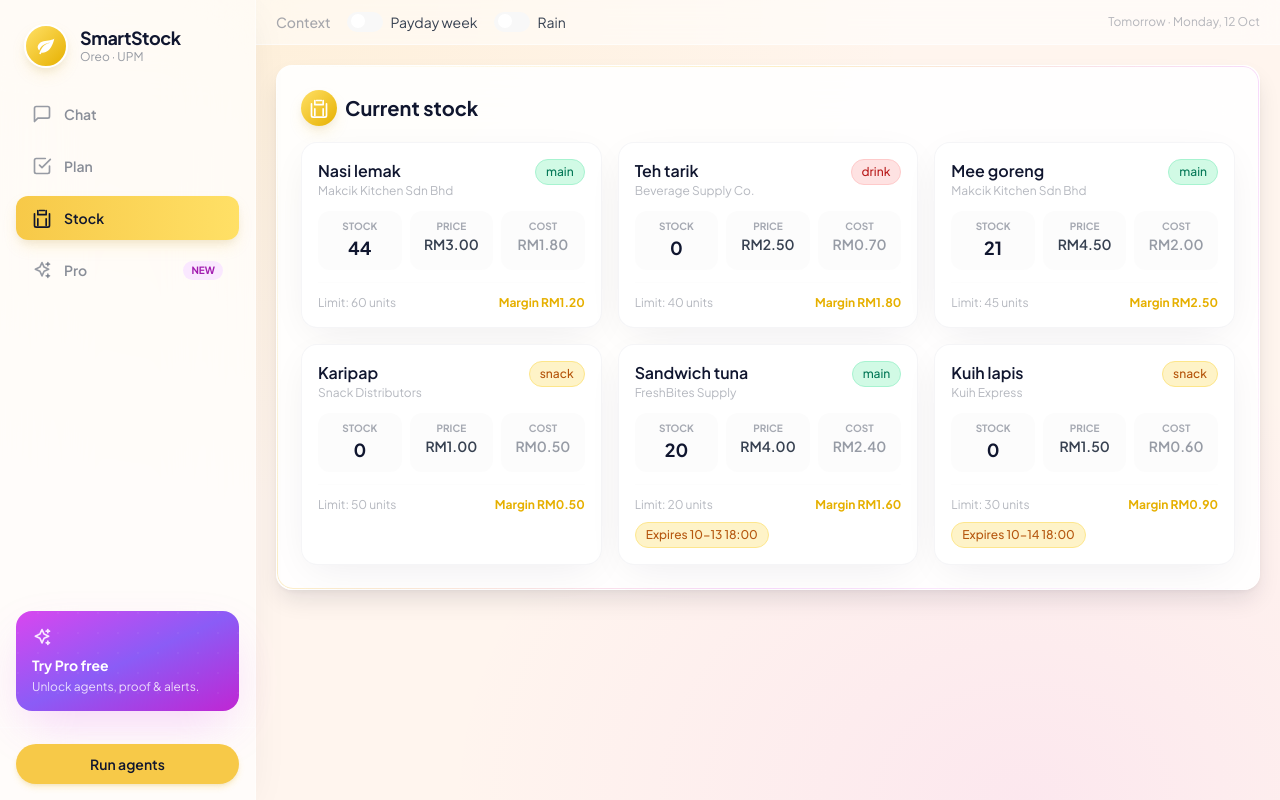
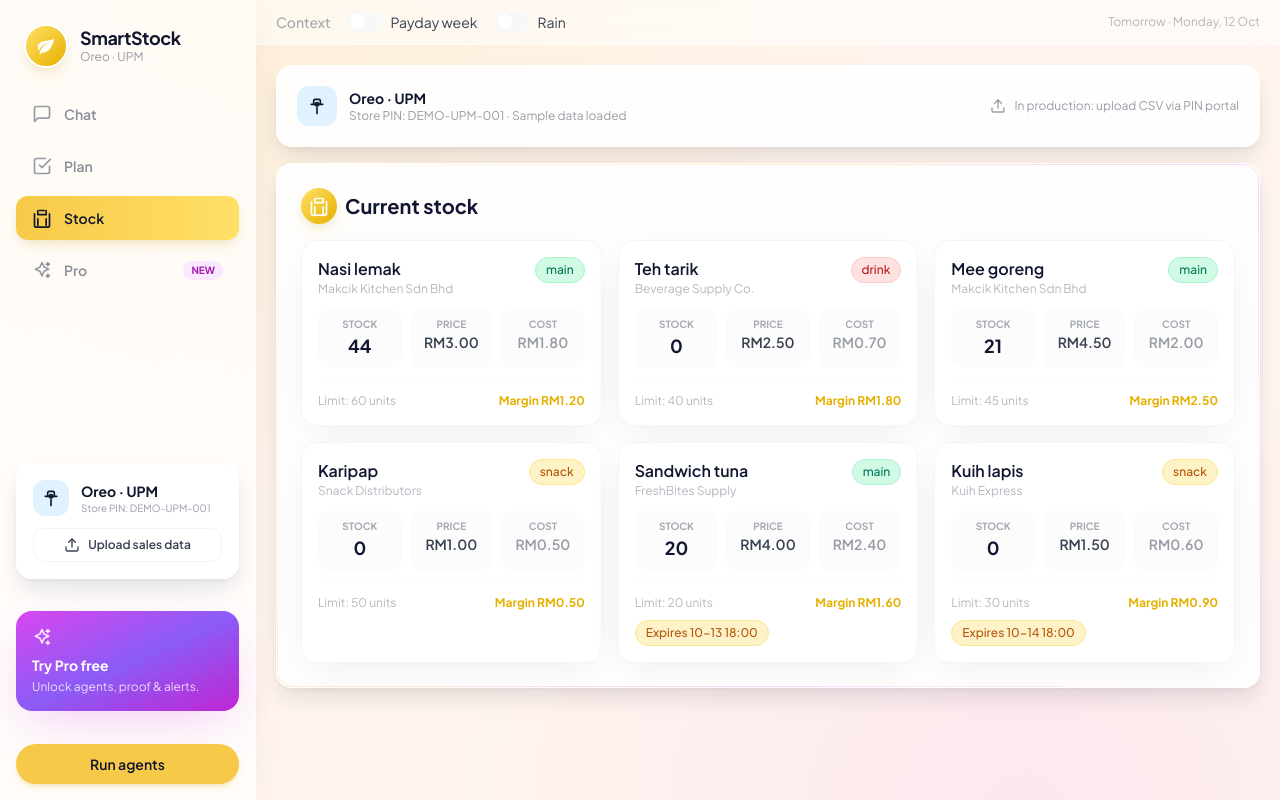
Before and after one commit to urmizuki/smartstock, a React (Vite) app: page / in a window 1280 px wide. Both pictures are taken after a click on the button "Stock". Built offline with nearby package versions, Linux system fonts and the light colour scheme; the HTML template or start-up script is replaced by a standard one.

Commit message:
feat: add Store PIN + upload data section/modal for demo Q&A

```diff
--- a/src/App.tsx
+++ b/src/App.tsx
@@ -18,6 +18,8 @@ import {
   InventoryIcon,
   PlanIcon,
   SparklesIcon,
+  UploadIcon,
+  PinIcon,
 } from "./components/icons";
 
 type TabId = "chat" | "plan" | "inventory" | "pro";
@@ -48,6 +50,7 @@ export default function App() {
     holiday: null,
   });
   const [running, setRunning] = useState(false);
+  const [showUpload, setShowUpload] = useState(false);
 
   const executeRun = useCallback(() => {
     setRunning(true);
@@ -113,6 +116,33 @@ export default function App() {
           })}
         </nav>
 
+        {/* Store PIN + Upload card */}
+        <div className="p-4">
+          <motion.div
+            initial={{ opacity: 0, y: 8 }}
+            animate={{ opacity: 1, y: 0 }}
+            transition={{ delay: 0.2 }}
+            className="surface-elevated p-4 relative overflow-hidden"
+          >
+            <div className="flex items-center gap-3 mb-3">
+              <div className="w-9 h-9 rounded-xl bg-sky-100 flex items-center justify-center">
+                <PinIcon className="w-5 h-5 text-cream-100" />
+              </div>
+              <div>
+                <p className="text-sm font-bold text-cream-100">Oreo · UPM</p>
+                <p className="text-[10px] text-cream-300/70">Store PIN: DEMO-UPM-001</p>
+              </div>
+            </div>
+            <button
+              onClick={() => setShowUpload(true)}
+              className="w-full flex items-center justify-center gap-2 px-4 py-2 rounded-xl bg-white border border-sage-400/40 text-xs font-semibold text-cream-200 hover:border-gold-500 hover:text-gold-600 transition-colors cursor-pointer"
+            >
+              <UploadIcon className="w-4 h-4" />
+              Upload sales data
+            </button>
+          </motion.div>
+        </div>
+
         {/* Pro upsell mini-card */}
         <div className="p-4">
           <motion.div
@@ -154,6 +184,14 @@ export default function App() {
                   <p className="text-xs text-cream-300/70 leading-none mt-1">Oreo · UPM</p>
                 </div>
               </div>
+              <div className="flex items-center gap-2">
+                <button
+                  onClick={() => setShowUpload(true)}
+                  className="w-10 h-10 rounded-xl bg-white border border-sage-400/40 flex items-center justify-center text-cream-300/70 hover:text-gold-600 hover:border-gold-500 transition-colors cursor-pointer"
+                  aria-label="Upload data"
+                >
+                  <UploadIcon className="w-5 h-5" />
+                </button>
                 <button
                   onClick={executeRun}
                   disabled={running}
@@ -161,6 +199,7 @@ export default function App() {
                 >
                   {running ? "Running..." : "Run agents"}
                 </button>
+              </div>
             </div>
           </div>
         </header>
@@ -228,6 +267,64 @@ export default function App() {
         </main>
       </div>
 
+      {/* Upload data modal */}
+      <AnimatePresence>
+        {showUpload && (
+          <motion.div
+            initial={{ opacity: 0 }}
+            animate={{ opacity: 1 }}
+            exit={{ opacity: 0 }}
+            className="fixed inset-0 z-50 flex items-center justify-center p-4 bg-cream-100/40 backdrop-blur-sm"
+            onClick={() => setShowUpload(false)}
+          >
+            <motion.div
+              initial={{ opacity: 0, scale: 0.95, y: 16 }}
+              animate={{ opacity: 1, scale: 1, y: 0 }}
+              exit={{ opacity: 0, scale: 0.95, y: 16 }}
+              transition={{ duration: 0.2 }}
+              className="surface-elevated w-full max-w-md p-6 relative"
+              onClick={(e) => e.stopPropagation()}
+            >
+              <button
+                onClick={() => setShowUpload(false)}
+                className="absolute top-4 right-4 w-8 h-8 rounded-full hover:bg-forest-700/50 flex items-center justify-center text-cream-300/70 hover:text-cream-100 transition-colors cursor-pointer"
+              >
+                ✕
+              </button>
+              <div className="flex items-center gap-3 mb-4">
+                <div className="w-11 h-11 rounded-xl bg-gradient-to-br from-gold-400 to-gold-600 flex items-center justify-center shadow-lift">
+                  <UploadIcon className="w-5 h-5 text-white" />
+                </div>
+                <div>
+                  <h3 className="text-lg font-bold text-cream-100">Upload store data</h3>
+                  <p className="text-xs text-cream-300/70">PIN: DEMO-UPM-001</p>
+                </div>
+              </div>
+              <p className="text-sm text-cream-200 mb-4">
+                In production, each canteen connects their store PIN and uploads a daily CSV of sales and stock. For this demo, synthetic sample data is loaded automatically.
+              </p>
+              <div className="space-y-3 mb-5">
+                <div className="flex items-start gap-3 text-sm text-cream-200">
+                  <span className="w-6 h-6 rounded-full bg-gold-100 text-gold-600 flex items-center justify-center text-xs font-bold shrink-0">1</span>
+                  <span>Export sales + stock from your POS as CSV.</span>
+                </div>
+                <div className="flex items-start gap-3 text-sm text-cream-200">
+                  <span className="w-6 h-6 rounded-full bg-gold-100 text-gold-600 flex items-center justify-center text-xs font-bold shrink-0">2</span>
+                  <span>Upload to your SmartStock PIN portal.</span>
+                </div>
+                <div className="flex items-start gap-3 text-sm text-cream-200">
+                  <span className="w-6 h-6 rounded-full bg-gold-100 text-gold-600 flex items-center justify-center text-xs font-bold shrink-0">3</span>
+                  <span>Agents retrain on your real history every night.</span>
+                </div>
+              </div>
+              <div className="p-3 rounded-xl bg-forest-700/50 border border-dashed border-sage-400/40 text-center">
+                <p className="text-xs text-cream-300/70">Demo mode — upload is disabled. Try "Run agents" on the sample data.</p>
+              </div>
+            </motion.div>
+          </motion.div>
+        )}
+      </AnimatePresence>
+
       {/* Mobile floating bottom nav */}
       <nav className="bottom-bar z-30 lg:hidden">
         <div className="max-w-5xl mx-auto px-2 py-2">
--- a/src/components/InventoryTab.tsx
+++ b/src/components/InventoryTab.tsx
@@ -1,6 +1,6 @@
 import { motion } from "framer-motion";
 import { SAMPLE_ITEMS } from "../lib/sample-data";
-import { InventoryIcon } from "./icons";
+import { InventoryIcon, PinIcon, UploadIcon } from "./icons";
 
 const SUPPLIERS: Record<string, string> = {
   "nasi-lemak": "Makcik Kitchen Sdn Bhd",
@@ -14,6 +14,28 @@ const SUPPLIERS: Record<string, string> = {
 export default function InventoryTab() {
   return (
     <div className="space-y-4">
+      <motion.div
+        initial={{ opacity: 0, y: 16 }}
+        animate={{ opacity: 1, y: 0 }}
+        className="surface-elevated p-4 sm:p-5"
+      >
+        <div className="flex flex-col sm:flex-row sm:items-center justify-between gap-3">
+          <div className="flex items-center gap-3">
+            <div className="w-10 h-10 rounded-xl bg-sky-100 flex items-center justify-center shrink-0">
+              <PinIcon className="w-5 h-5 text-cream-100" />
+            </div>
+            <div>
+              <p className="text-sm font-bold text-cream-100">Oreo · UPM</p>
+              <p className="text-xs text-cream-300/70">Store PIN: DEMO-UPM-001 · Sample data loaded</p>
+            </div>
+          </div>
+          <div className="flex items-center gap-2 text-xs text-cream-300/70">
+            <UploadIcon className="w-4 h-4" />
+            <span>In production: upload CSV via PIN portal</span>
+          </div>
+        </div>
+      </motion.div>
+
       <motion.div
         initial={{ opacity: 0, y: 16 }}
         animate={{ opacity: 1, y: 0 }}
--- a/src/components/icons.tsx
+++ b/src/components/icons.tsx
@@ -169,3 +169,24 @@ export function LockIcon({ className = base, ...props }: IconProps) {
     </svg>
   );
 }
+
+export function UploadIcon({ className = base, ...props }: IconProps) {
+  return (
+    <svg viewBox="0 0 24 24" fill="none" stroke="currentColor" strokeWidth="2" strokeLinecap="round" strokeLinejoin="round" className={className} {...props}>
+      <path d="M21 15v4a2 2 0 0 1-2 2H5a2 2 0 0 1-2-2v-4" />
+      <polyline points="17 8 12 3 7 8" />
+      <line x1="12" y1="3" x2="12" y2="15" />
+    </svg>
+  );
+}
+
+export function PinIcon({ className = base, ...props }: IconProps) {
+  return (
+    <svg viewBox="0 0 24 24" fill="none" stroke="currentColor" strokeWidth="2" strokeLinecap="round" strokeLinejoin="round" className={className} {...props}>
+      <path d="M12 21v-7" />
+      <path d="M5 10h14" />
+      <path d="M16 10V6a2 2 0 0 0-2-2h-4a2 2 0 0 0-2 2v4" />
+      <circle cx="12" cy="10" r="2" />
+    </svg>
+  );
+}
```
Also changed, not shown: 1 other file (tests, documents, lock files or other folders). Lines whose indentation alone changed are shown as unchanged.
